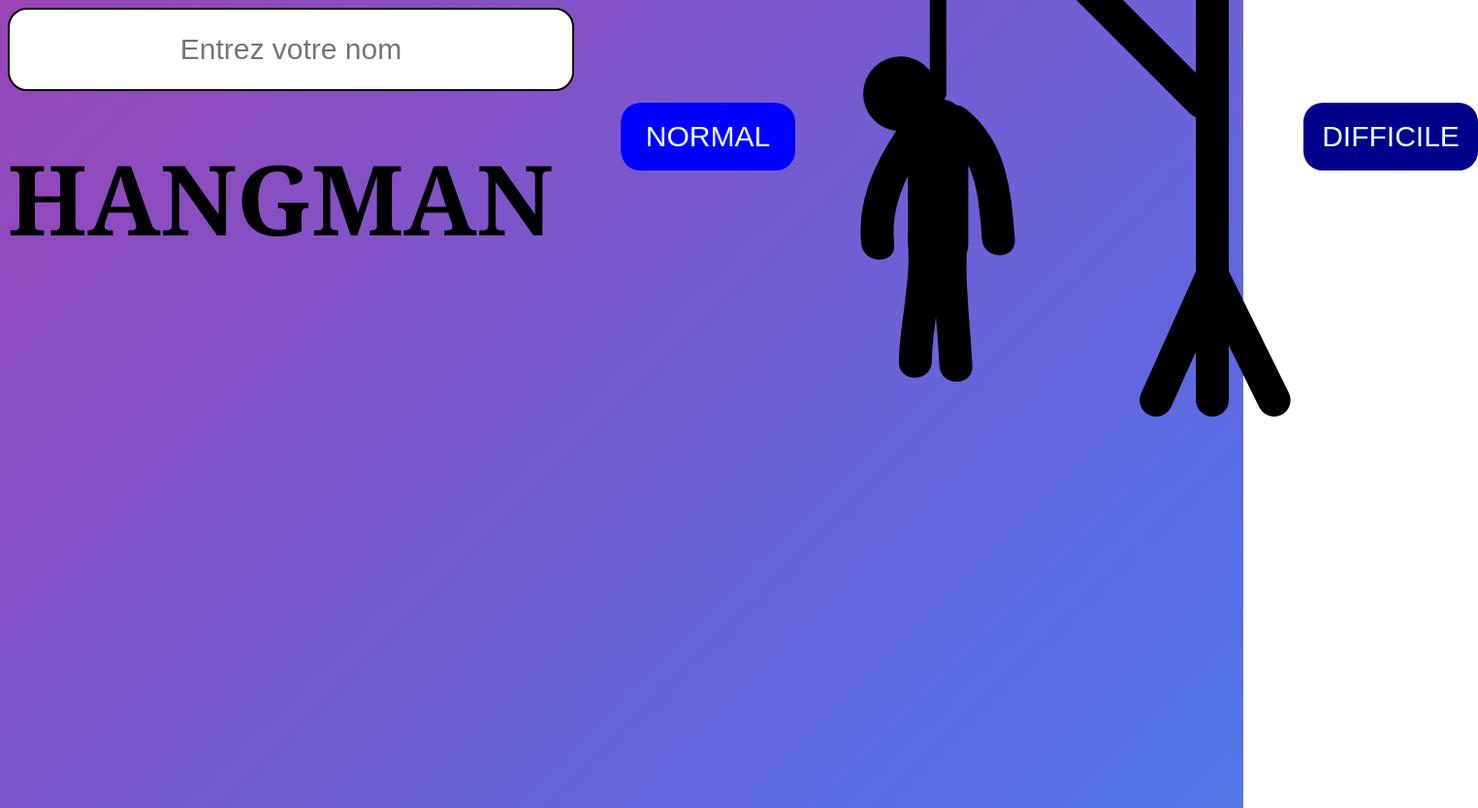
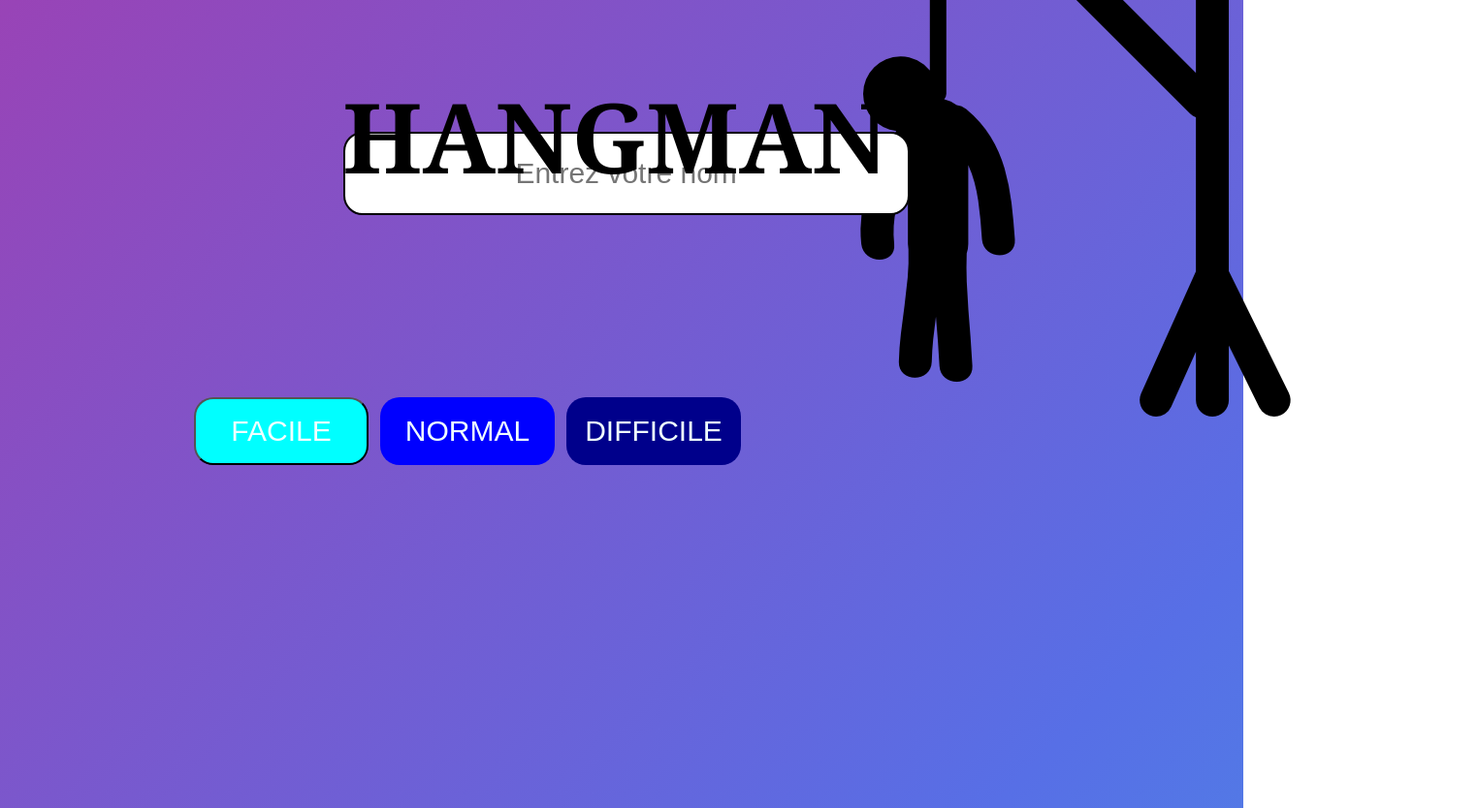
Before and after one commit to thomasiafrate1/HANGMAN_WEB_CRETTEUR_IAFRATEE, a plain HTML site: page Golang-HangmanWeb2-main/templates/accueil.html in a window 1280 px wide. Shown: the whole page at 97% size, 1524 px wide, since content can reach past the window. Drawn offline with Linux system fonts and the light colour scheme; files that its build step writes are made by us from their sources; files whose address does not match are found by name.

Commit message:
fond+boutton

```diff
--- a/Golang-HangmanWeb2-main/css/accueil.css
+++ b/Golang-HangmanWeb2-main/css/accueil.css
@@ -2,9 +2,10 @@ h1 {
     font-size:100px;
     text-align: center;
     font-family:Georgia, 'Times New Roman', Times, serif;
-    margin-top: 10%;
+    margin-top: 5%;
     z-index: 50;
     position: absolute;
+    margin-left: 27%;
 }
 
 .fond{
@@ -16,26 +17,22 @@ h1 {
 
 
 .niveaux{
-    justify-content: center;
-    align-items: center;
-    text-align: center;
-    margin-top: 80px;
+
 
 }
 
 .replay{
     color: azure;
-    position: absolute;
+    position:absolute;
     border-radius: 20px;
     width: 180px;
     height: 70px;
     font-size: 30px;
    background-color: aqua;
-    background-position: bottom;
-    background-size: 170%;
+    background-position: center;
     border: 2;
-    border-color: aliceblue;
-    margin-right: 5%;
+    margin-left:15%;
+    margin-top: 30%;
 }
 
 .replay:hover {
@@ -54,7 +51,8 @@ h1 {
     background-position: center;
     background-color: blue;
     border: 0;
-    margin-right: 5%;
+    margin-left: 30%;
+    margin-top: 30%;
     position: absolute;
 }
 
@@ -73,7 +71,8 @@ h1 {
     height: 70px;
     font-size: 30px;
     position: absolute;
-    margin-left: 55%;
+    margin-left: 45%;
+    margin-top: 30%;
 
     background-size: 250%;
     border: 0;
@@ -96,6 +95,8 @@ h1 {
     display: block;
     margin:auto;
     position: absolute;
+    margin-left: 27%;
+    margin-top: 10%;
 }
 
 ::-webkit-input-placeholder {
```
